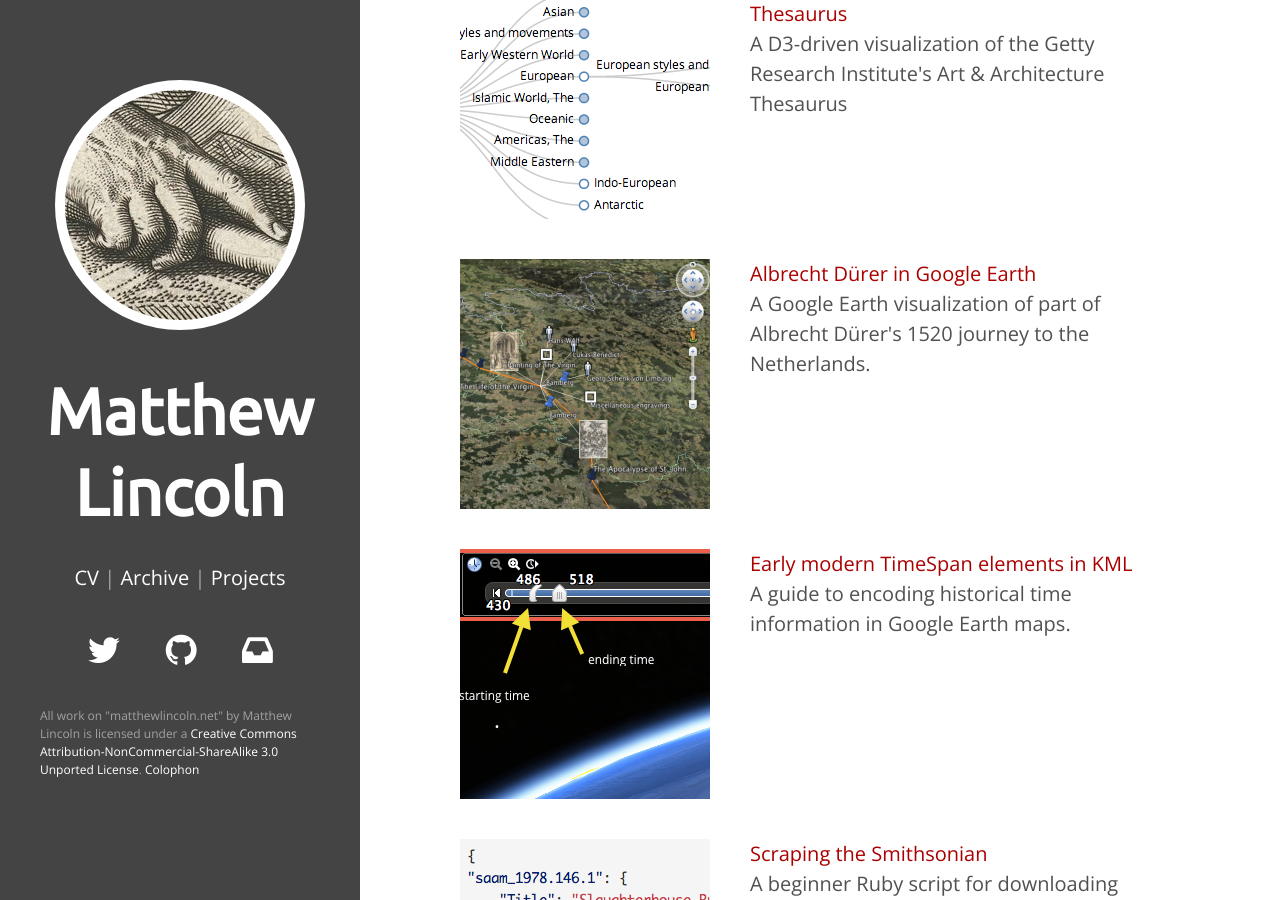
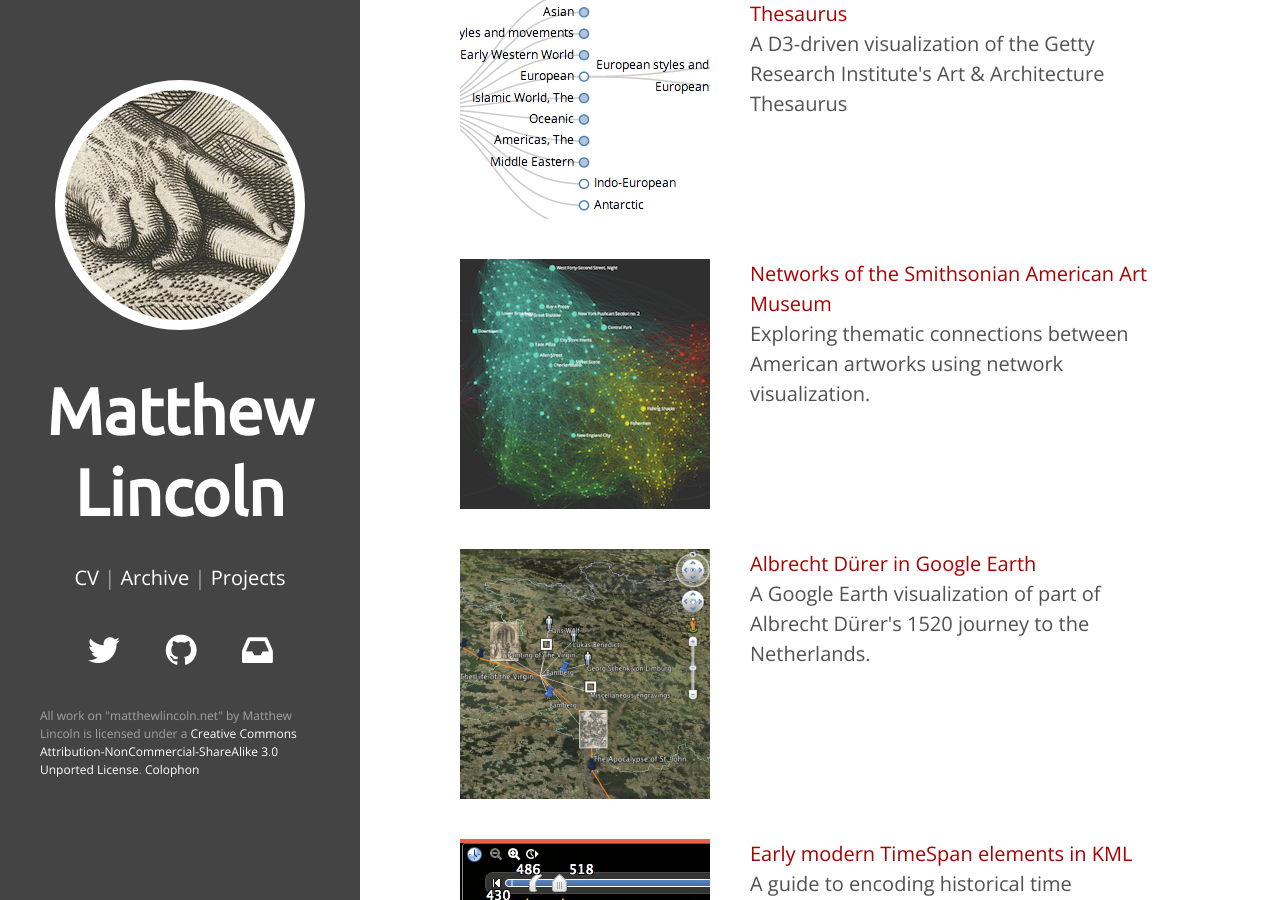
Before and after one commit to mdlincoln/mdlincoln.github.io, a Jekyll site: the page built from projects/index.markdown, in a window 1280 px wide and 900 px high, scrolled down 383 px. Built offline with Jekyll 4.4.1, drawn with Linux system fonts in a browser that asks for light colours; nearby versions of some CDN libraries.

Commit message:
Add SAAM networks to project list

```diff
--- a/_data/projects.yaml
+++ b/_data/projects.yaml
@@ -16,6 +16,10 @@
     url: /2014/02/21/hierarchies-of-the-getty.html
     snippet: "A D3-driven visualization of the Getty Research Institute's Art & Architecture Thesaurus"
     avatar: /assets/images-display/aat_avatar.png
+  - title: "Networks of the Smithsonian American Art Museum"
+    url:  /2013/11/12/networks-of-the-smithsonian-american-art-museum.html
+    snippet: "Exploring thematic connections between American artworks using network visualization."
+    avatar: /assets/images-display/saam_avatar.png
   - title: Albrecht Dürer in Google Earth
     url: /2013/06/14/albrecht-durer-in-google-earth.html
     snippet: A Google Earth visualization of part of Albrecht Dürer's 1520 journey to the Netherlands.
```
Also changed, not shown: assets/images-display/saam_avatar.png (added).
